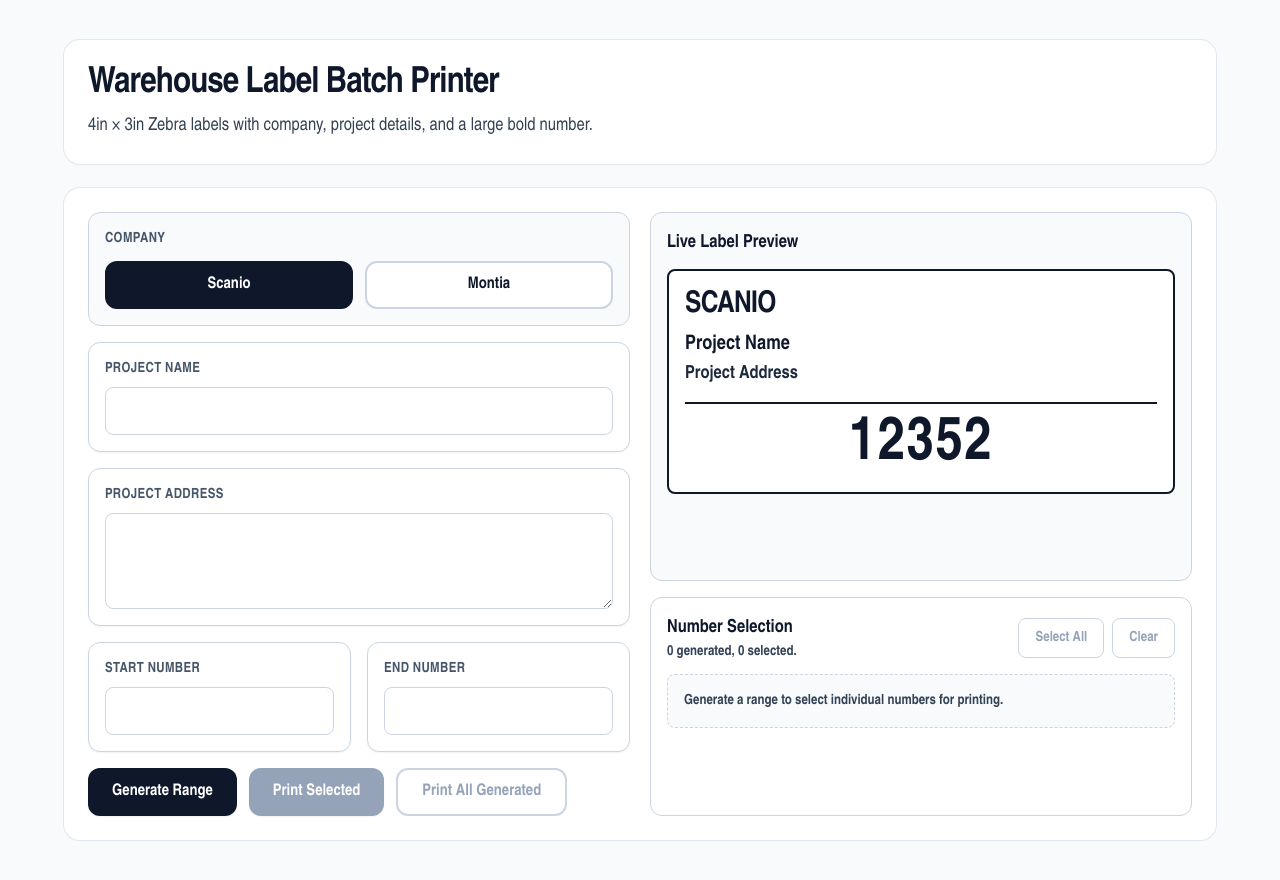
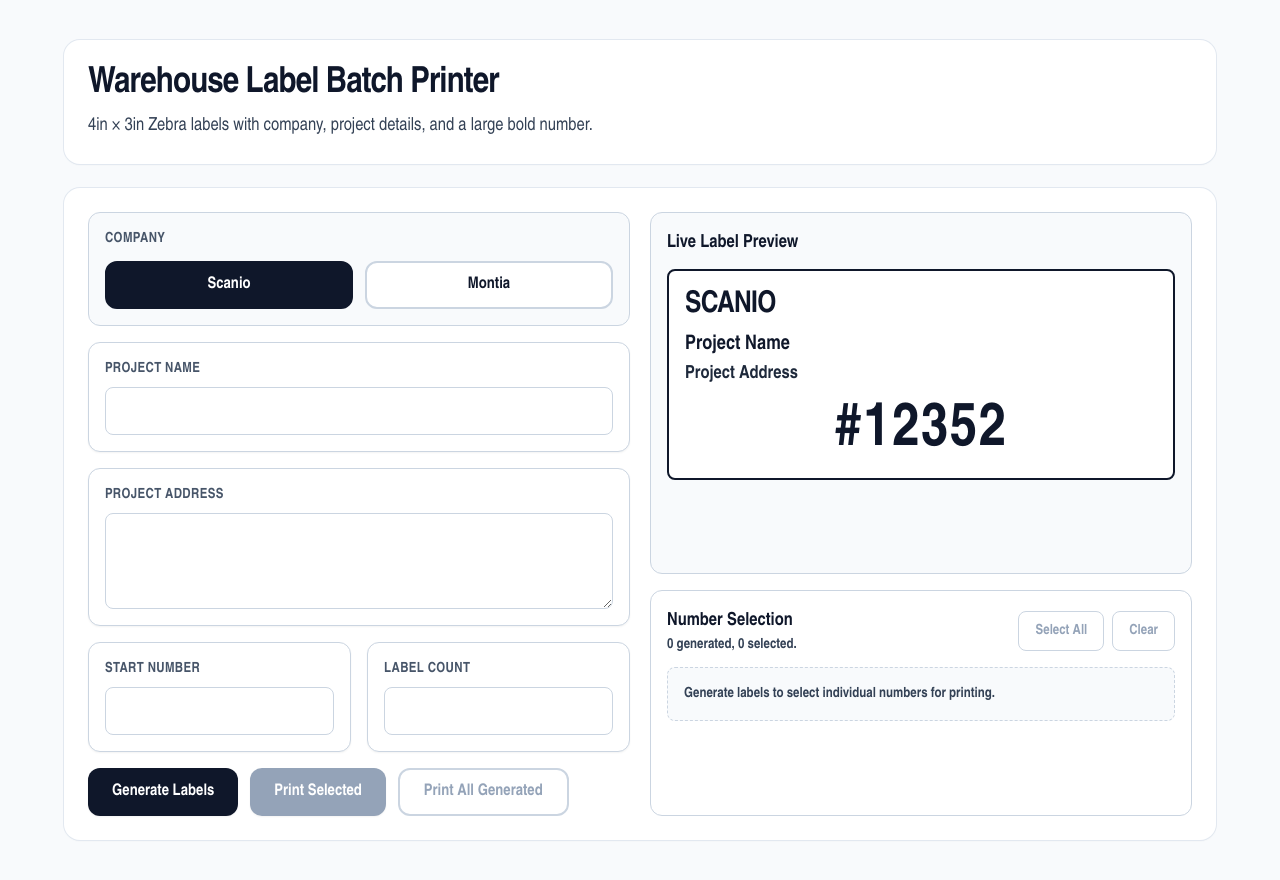
Before and after one commit to ScanioMoving/Printer, a Next.js app: page / in a window 1280 px wide. Built offline with nearby package versions, Linux system fonts and the light colour scheme.

Commit message:
Use start number plus label count and hash-prefixed numbers

```diff
--- a/app/globals.css
+++ b/app/globals.css
@@ -64,8 +64,7 @@
 
 .print-number-wrap {
   margin-top: auto;
-  border-top: 0.03in solid #000000;
-  padding-top: 0.08in;
+  padding-top: 0.04in;
   display: flex;
   align-items: center;
   justify-content: center;
--- a/app/page.tsx
+++ b/app/page.tsx
@@ -33,7 +33,7 @@
   const [projectName, setProjectName] = useState("");
   const [projectAddress, setProjectAddress] = useState("");
   const [startNumber, setStartNumber] = useState("");
-  const [endNumber, setEndNumber] = useState("");
+  const [labelCount, setLabelCount] = useState("");
   const [generatedNumbers, setGeneratedNumbers] = useState<number[]>([]);
   const [selectedNumbers, setSelectedNumbers] = useState<number[]>([]);
   const [status, setStatus] = useState("");
@@ -75,22 +75,20 @@
     }
 
     const start = parseWholeNumber(startNumber);
-    const end = parseWholeNumber(endNumber);
+    const count = parseWholeNumber(labelCount);
 
-    if (start === null || end === null) {
-      setStatus("Start Number and End Number must be whole numbers.");
+    if (start === null || count === null) {
+      setStatus("Start Number and Label Count must be whole numbers.");
       return;
     }
 
-    if (end < start) {
-      setStatus("End Number must be greater than or equal to Start Number.");
+    if (count <= 0) {
+      setStatus("Label Count must be greater than 0.");
       return;
     }
 
-    const count = end - start + 1;
-
     if (count > MAX_LABELS_PER_BATCH) {
-      setStatus(`Range is too large. Maximum batch size is ${MAX_LABELS_PER_BATCH} labels.`);
+      setStatus(`Label Count is too large. Maximum batch size is ${MAX_LABELS_PER_BATCH} labels.`);
       return;
     }
 
@@ -152,7 +150,7 @@
     }
 
     if (generatedNumbers.length === 0) {
-      setStatus("Generate a range first before printing all labels.");
+      setStatus("Generate labels first before printing all labels.");
       return;
     }
 
@@ -240,11 +238,11 @@
                     />
                   </label>
                   <label className="flex flex-col gap-2 rounded-xl border border-slate-300 bg-white p-4 shadow-sm">
-                    <span className="text-sm font-semibold uppercase tracking-wide text-slate-600">End Number</span>
+                    <span className="text-sm font-semibold uppercase tracking-wide text-slate-600">Label Count</span>
                     <input
                       className="h-12 rounded-lg border border-slate-300 px-3 text-lg font-semibold text-ink outline-none transition focus:border-slate-600"
-                      value={endNumber}
-                      onChange={(event) => setEndNumber(event.target.value)}
+                      value={labelCount}
+                      onChange={(event) => setLabelCount(event.target.value)}
                       inputMode="numeric"
                       autoComplete="off"
                     />
@@ -257,7 +255,7 @@
                     onClick={generateBatch}
                     className="h-12 rounded-xl bg-ink px-6 text-base font-extrabold text-white shadow-sm transition hover:bg-slate-800"
                   >
-                    Generate Range
+                    Generate Labels
                   </button>
                   <button
                     type="button"
@@ -287,8 +285,8 @@
                     <p className="mt-1 whitespace-pre-wrap text-lg font-bold leading-tight text-slate-800">
                       {projectAddress.trim() || "Project Address"}
                     </p>
-                    <div className="mt-4 border-t-2 border-slate-900 pt-3 text-center">
-                      <p className="text-6xl font-black leading-none tracking-wide">{sampleNumber}</p>
+                    <div className="mt-4 text-center">
+                      <p className="text-6xl font-black leading-none tracking-wide">#{sampleNumber}</p>
                     </div>
                   </div>
                 </section>
@@ -323,7 +321,7 @@
 
                   {generatedNumbers.length === 0 ? (
                     <p className="rounded-lg border border-dashed border-slate-300 bg-slate-50 p-4 text-sm font-semibold text-steel">
-                      Generate a range to select individual numbers for printing.
+                      Generate labels to select individual numbers for printing.
                     </p>
                   ) : (
                     <div className="max-h-72 overflow-y-auto rounded-lg border border-slate-300 bg-slate-50 p-3">
@@ -346,7 +344,7 @@
                                 onChange={() => toggleNumberSelection(numberValue)}
                                 className="h-4 w-4 rounded border-slate-400"
                               />
-                              <span>{numberValue}</span>
+                              <span>#{numberValue}</span>
                             </label>
                           );
                         })}
@@ -374,7 +372,7 @@
               <p className="print-project">{label.projectName}</p>
               <p className="print-address">{label.projectAddress}</p>
               <div className="print-number-wrap">
-                <p className="print-number">{label.number}</p>
+                <p className="print-number">#{label.number}</p>
               </div>
             </article>
           </div>
```
Also changed, not shown: 1 other file (tests, documents, lock files or other folders).
